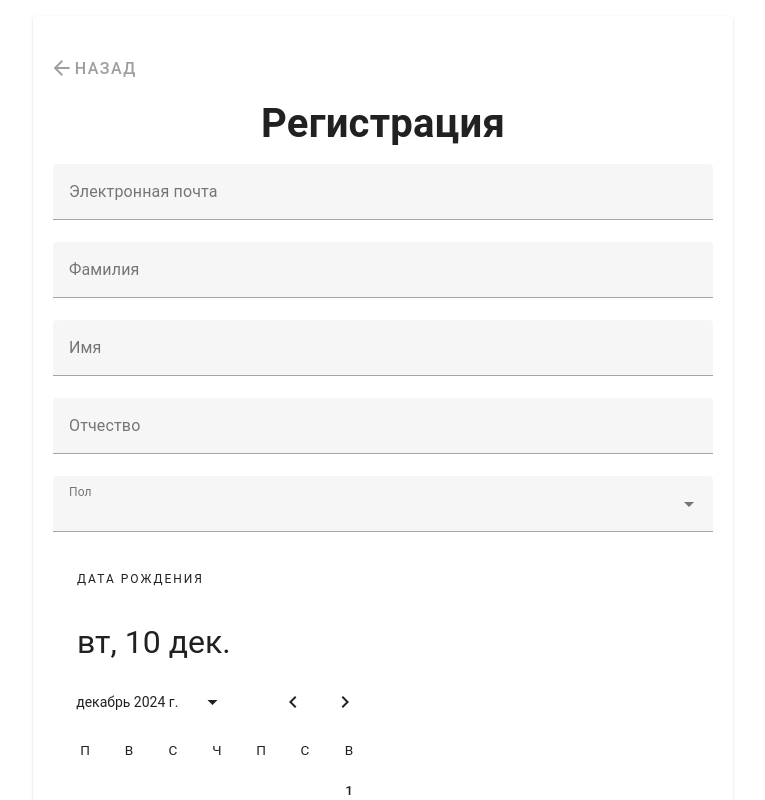
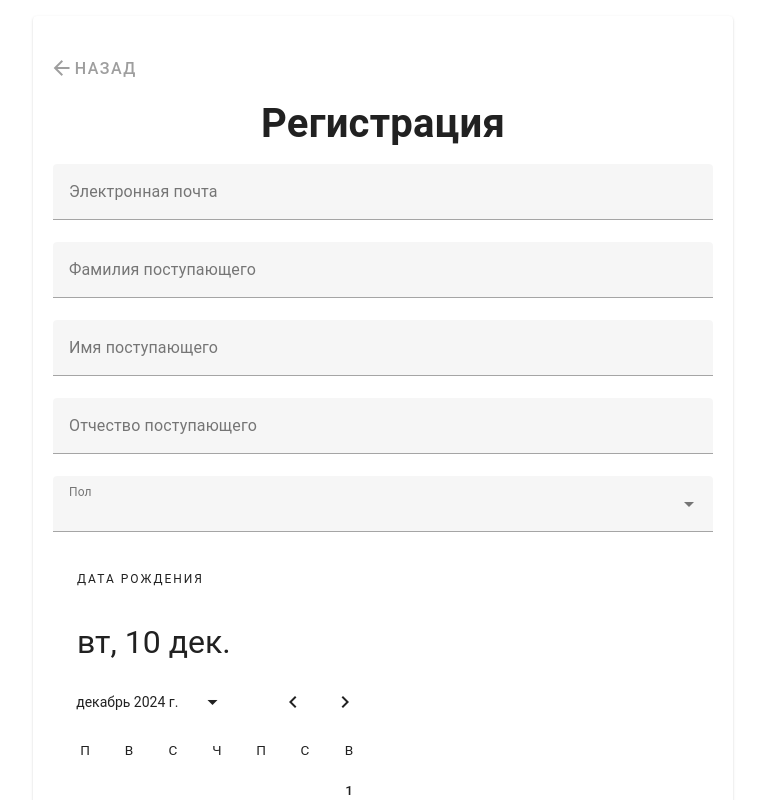
Before and after one commit to GregoryKogan/admissions-prototype, a Vue app in the folder ui/: page /register in a window 1280 px wide. Shown: the top 800 px of the page, without its empty margins (257-1022 px from the left). Built offline with nearby package versions, Linux system fonts and the light colour scheme.

Commit message:
feature: update labels for applicant information fields in registration form

```diff
--- a/ui/src/pages/register.vue
+++ b/ui/src/pages/register.vue
@@ -16,15 +16,18 @@
         ></v-text-field>
         <v-text-field
           v-model="last_name"
-          label="Фамилия"
+          label="Фамилия поступающего"
           :rules="[rules.required]"
         ></v-text-field>
         <v-text-field
           v-model="first_name"
-          label="Имя"
+          label="Имя поступающего"
           :rules="[rules.required]"
         ></v-text-field>
-        <v-text-field v-model="patronymic" label="Отчество"></v-text-field>
+        <v-text-field
+          v-model="patronymic"
+          label="Отчество поступающего"
+        ></v-text-field>
         <v-select
           v-model="gender"
           :items="['Мужской', 'Женский']"
```
